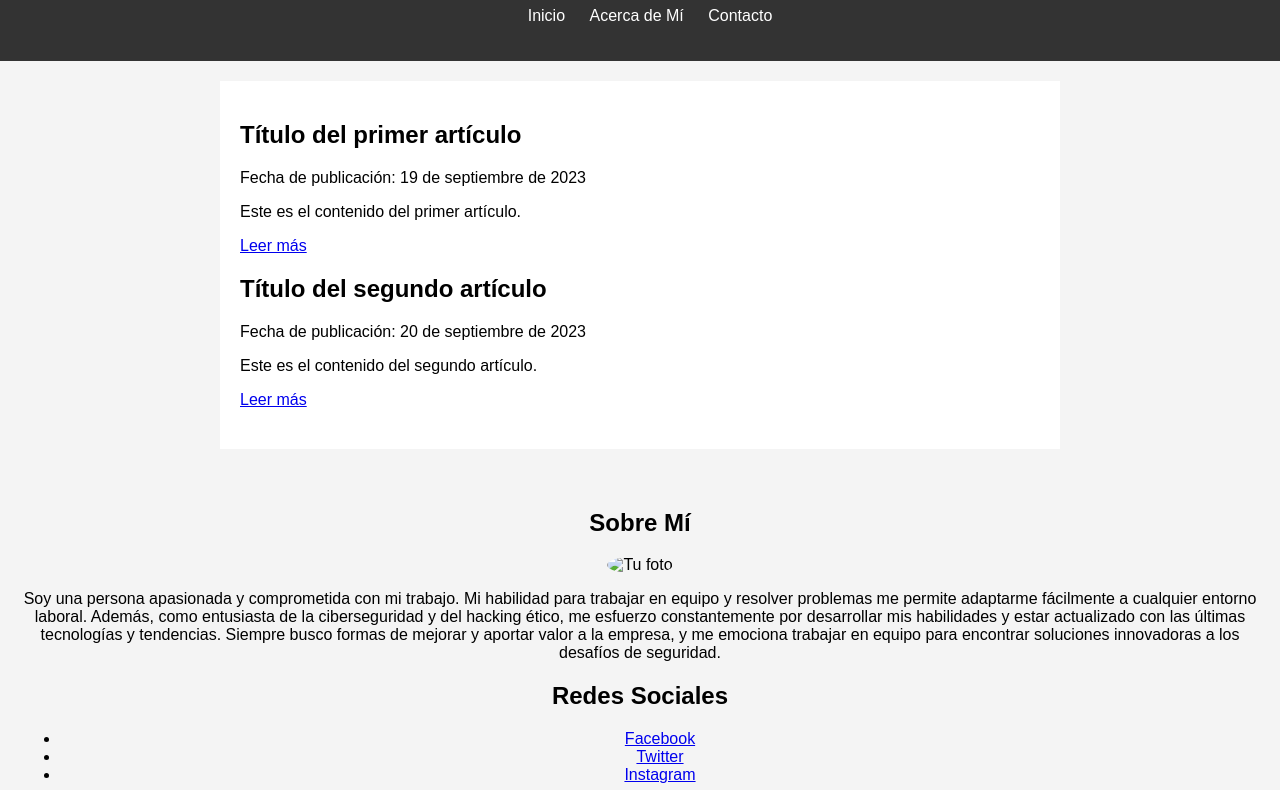
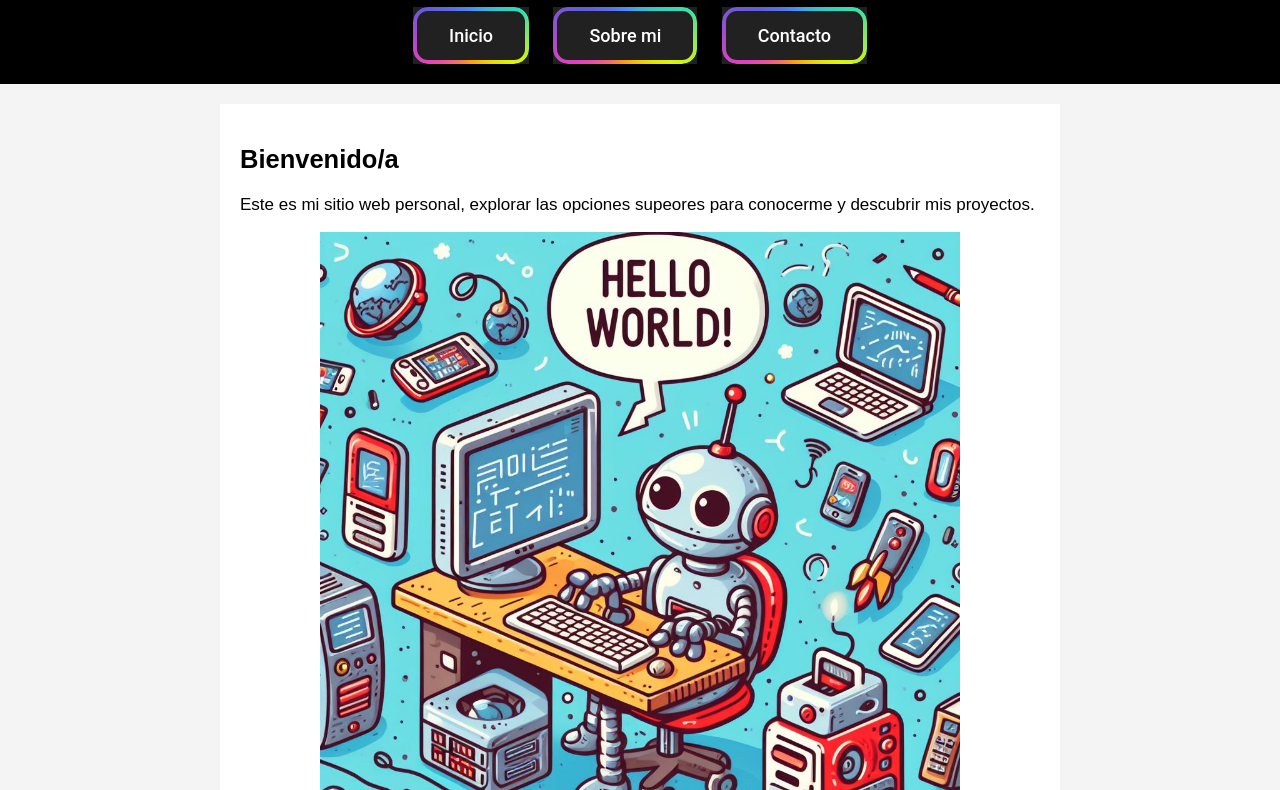
Before and after one commit to Mayky23/Portfolio.github.io, a plain HTML site: page HTML/index.html in a window 1280 px wide. Shown: the part 93-883 px from the top of the page. Drawn offline with Linux system fonts and the light colour scheme.

Commit message:
Segundo Commit
- Elimino apartado de artículos (blog)
- Añado imágenes de QR
- Unificación de  formato para las webs secundarias

```diff
--- a/CSS/styles.css
+++ b/CSS/styles.css
@@ -1,3 +1,4 @@
+/* Estilos base */
 body {
     font-family: Arial, sans-serif;
     margin: 0;
@@ -6,19 +7,10 @@ body {
 }
 
 header {
-    background-color: #333;
+    background-color: black;
     color: #fff;
     padding: 20px;
     text-align: center;
-}
-
-nav ul {
-    list-style-type: none;
-}
-
-nav ul li {
-    display: inline;
-    margin-right: 20px;
 }
 
 nav a {
@@ -26,11 +18,23 @@ nav a {
     color: #fff;
 }
 
+nav button {
+    margin: 0 10px;
+}
+
 main {
-    max-width: 800px;
+    max-width: 400px;
+    width: 90%;
     margin: 20px auto;
     padding: 20px;
     background-color: #fff;
+    font-size: 17px;
+}
+
+main img {
+    max-width: 100%;
+    display: block;
+    margin: 0 auto;
 }
 
 article {
@@ -59,6 +63,101 @@ aside img {
 footer {
     text-align: center;
     padding: 10px;
-    background-color: #333;
+    background-color: black;
     color: #fff;
 }
+
+
+/* Estilos para botones superiores */
+button {
+    --border-radius: 15px;
+    --border-width: 4px;
+    appearance: none;
+    position: relative;
+    padding: 1em 2em;
+    border: 0;
+    background-color: #212121;
+    font-family: "Roboto", Arial, "Segoe UI", sans-serif;
+    font-size: 18px;
+    font-weight: 500;
+    color: #fff;
+    z-index: 2;
+}
+
+button::after {
+    --m-i: linear-gradient(#000, #000);
+    --m-o: content-box, padding-box;
+    content: "";
+    position: absolute;
+    left: 0;
+    top: 0;
+    width: 100%;
+    height: 100%;
+    padding: var(--border-width);
+    border-radius: var(--border-radius);
+    background-image: conic-gradient(
+        #488cfb,
+        #29dbbc,
+        #ddf505,
+        #ff9f0e,
+        #e440bb,
+        #655adc,
+        #488cfb
+    );
+    -webkit-mask-image: var(--m-i), var(--m-i);
+    mask-image: var(--m-i), var(--m-i);
+    -webkit-mask-origin: var(--m-o);
+    mask-origin: var(--m-o);
+    -webkit-mask-clip: var(--m-o);
+    mask-composite: exclude;
+    -webkit-mask-composite: destination-out;
+    filter: hue-rotate(0);
+    animation: rotate-hue linear 500ms infinite;
+    animation-play-state: paused;
+}
+
+button:hover::after {
+    animation-play-state: running;
+}
+
+@keyframes rotate-hue {
+    to {
+        filter: hue-rotate(1turn);
+    }
+}
+
+button,
+button::after {
+    box-sizing: border-box;
+}
+
+button:active {
+    --border-width: 5px;
+}
+
+/* Media Queries for Responsive Design */
+@media only screen and (max-width: 768px) {
+    main {
+        max-width: 90%;
+    }
+}
+
+/* Estilos para pantallas de PC */
+@media screen and (min-width: 768px) {
+    main {
+        max-width: 800px;
+    }
+    main img {
+        max-width: 80%;
+    }
+}
+
+/* Estilos para pantallas de dispositivos móviles */
+@media screen and (max-width: 767px) {
+    main {
+        max-width: 100%;
+        margin: 10px;
+        padding: 10px;
+        font-size: 15px;
+    }
+}
--- a/HTML/index.html
+++ b/HTML/index.html
@@ -10,44 +10,21 @@
     <header>
         <h1>Miguel Ángel Roldán de Haro</h1>
         <nav>
-            <ul>
-                <li><a href="#">Inicio</a></li>
-                <li><a href="#">Acerca de Mí</a></li>
-                <li><a href="#">Contacto</a></li>
-            </ul>
+            <button onclick="window.location.href='pagina1.html'">Inicio</button>
+            <button onclick="window.location.href='pagina2.html'">Sobre mi</button>
+            <button onclick="window.location.href='pagina3.html'">Contacto</button>
         </nav>
     </header>
 
+
     <main>
-        <article>
-            <h2>Título del primer artículo</h2>
-            <p>Fecha de publicación: 19 de septiembre de 2023</p>
-            <p>Este es el contenido del primer artículo.</p>
-            <a href="#">Leer más</a>
-        </article>
-
-        <article>
-            <h2>Título del segundo artículo</h2>
-            <p>Fecha de publicación: 20 de septiembre de 2023</p>
-            <p>Este es el contenido del segundo artículo.</p>
-            <a href="#">Leer más</a>
-        </article>
+        <h2>Bienvenido/a</h2>
+        <p>Este es mi sitio web personal, explorar las opciones supeores para conocerme y descubrir mis proyectos.</p>
+        <img src="../IMAGENES/robotPortada.jpg" alt="Foto de portada">
     </main>
 
     <aside>
-        <h2>Sobre Mí</h2>
-        <img src="tu-foto.jpg" alt="Tu foto">
-        <p>Soy una persona apasionada y comprometida con mi trabajo. Mi habilidad para trabajar en equipo y resolver problemas
-            me permite adaptarme fácilmente a cualquier entorno laboral. Además, como entusiasta de la ciberseguridad y del hacking ético,
-            me esfuerzo constantemente por desarrollar mis habilidades y estar actualizado con las últimas tecnologías y tendencias. Siempre busco
-            formas de mejorar y aportar valor a la empresa, y me emociona trabajar en equipo para encontrar soluciones innovadoras a los desafíos de seguridad.</p>
 
-        <h2>Redes Sociales</h2>
-        <ul>
-            <li><a href="#">Facebook</a></li>
-            <li><a href="#">Twitter</a></li>
-            <li><a href="#">Instagram</a></li>
-        </ul>
     </aside>
 
     <footer>
```
Also changed, not shown: HTML/contacto.html (+27 -2 lines), HTML/yo.html (+10 -15 lines), HTML/articulos.html (deleted), IMAGENES/Correo_electronico_.png (added), IMAGENES/GitHub_.png (added), IMAGENES/LinkedIn_.png (added), 1 other file.
